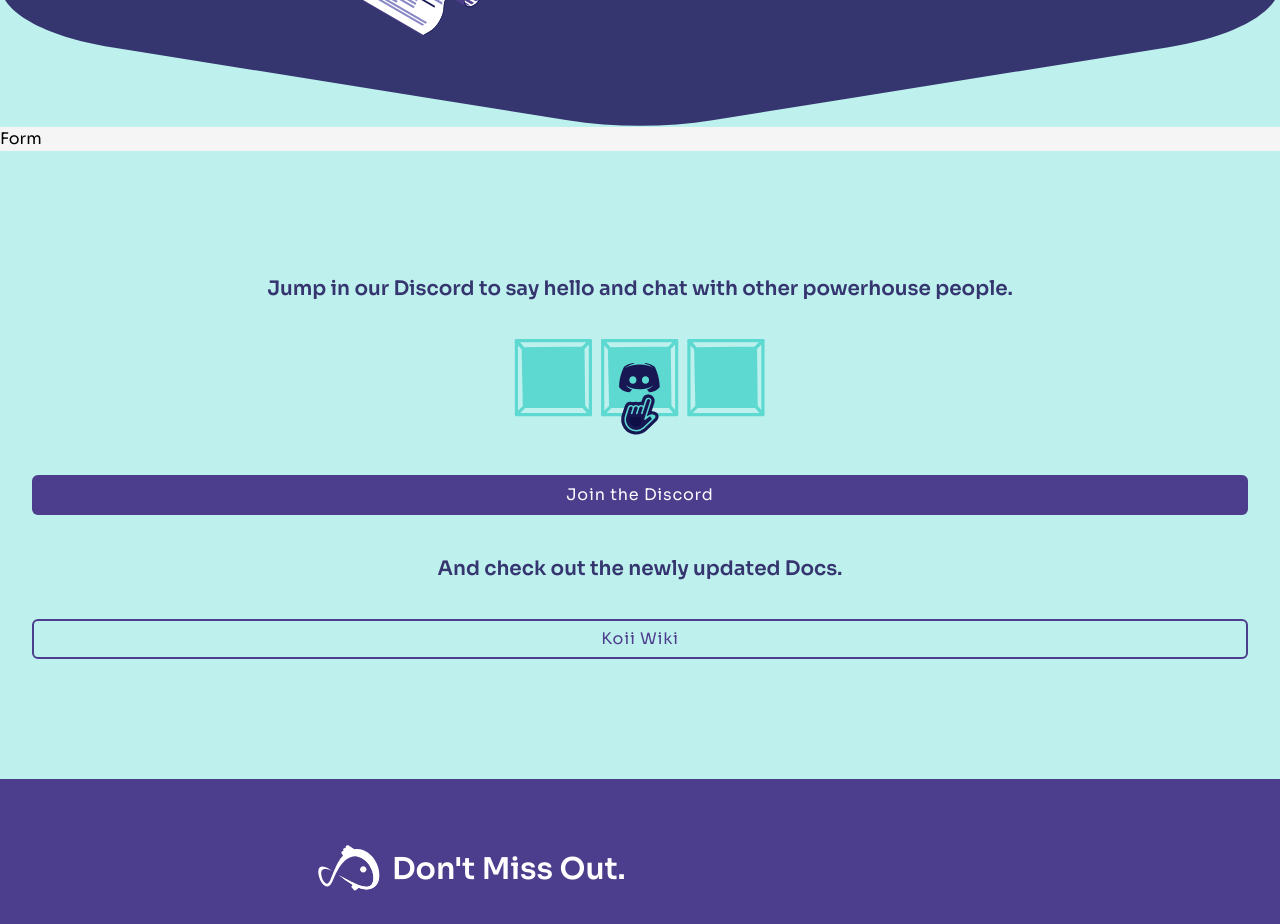
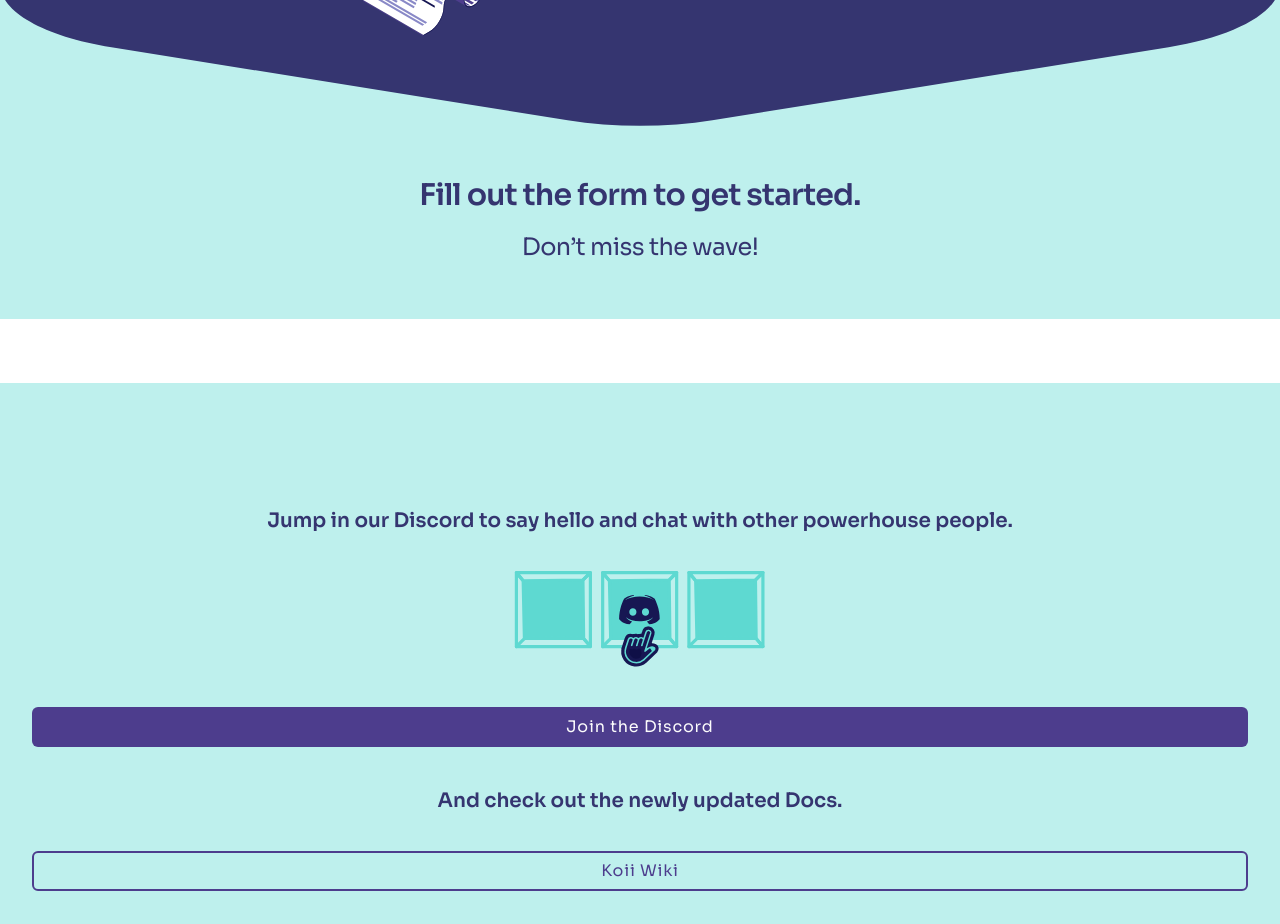
Before and after one commit to koii-network/homepage, a Next.js app: page /founders in a window 1280 px wide. Shown: the part 6760-7684 px from the top of the page. Built offline with nearby package versions, Linux system fonts and the light colour scheme.

Commit message:
fix: form component

```diff
--- a/components/founders/discord-and-docs/index.tsx
+++ b/components/founders/discord-and-docs/index.tsx
@@ -4,7 +4,7 @@ import { getDiscordDocsLinks } from "@/config/links-config";
 
 export const DiscordAndDocs = () => {
   return (
-    <div className="pt-32 pb-[120px] w-full bg-lightmint flex justify-center lg:pb-32 lg:pt-28">
+    <div className="pt-32 pb-[120px] w-full bg-lightmint lg:bg-faux-azure-mist flex justify-center lg:pb-32 lg:pt-28">
       <div className="max-auto w-full px-8 flex flex-col lg:flex-row lg:gap-10 lg:max-w-6xl">
         <div className="w-full lg:max-w-xs lg:flex lg:flex-col lg:items-start">
           <p className="text-koiipurpledark font-sans font-semibold text-xl leading-5 text-center lg:text-start">
--- a/components/founders/form/index.tsx
+++ b/components/founders/form/index.tsx
@@ -1,3 +1,32 @@
+import { HubspotForm } from "@/components/subscribe/hubspot-form";
+import "/styles/about.module.scss";
+
 export const Form = () => {
-  return <div>Form</div>;
+  return (
+    <div
+      className="w-full pt-12 lg:pt-40 bg-lightmint lg:bg-faux-azure-mist"
+      id="founders-form"
+    >
+      <div className="px-8 pb-14">
+        <p className="font-sans text-3xl leading-10 font-semibold text-koiipurpledark text-center tracking-tight">
+          Fill out the form to get started.
+        </p>
+        <p className="pt-4 font-sans text-2xl leading-8 text-koiipurpledark text-center tracking-tight lg:pt-8">
+          Don’t miss the wave!
+        </p>
+      </div>
+      <div className={`bg-white px-8 py-8 w-full lg:max-w-[1092px] lg:mx-auto`}>
+        <HubspotForm
+          formId={"164661e2-bfea-4f7b-9970-3fb1d789a8ca"}
+          wrapperClassNames={
+            "p-1 bg-white border border-solid border-dark-blue rounded-[32px] md:w-[400px] flex flex-row justify-between subscribe-button"
+          }
+          inputClassNames={
+            "outline-none bg-none focus:border-none md:w-[224px]"
+          }
+          inputWrapperClassNames={"ml-4 pt-3"}
+        />
+      </div>
+    </div>
+  );
 };
--- a/components/founders/program-benefits/index.tsx
+++ b/components/founders/program-benefits/index.tsx
@@ -4,7 +4,7 @@ import { Benefit } from "./benefit";
 
 export const ProgramBenefits = () => {
   return (
-    <div className="flex flex-col relative justify-center w-full bg-lightmint bg-benefits-background lg:bg-benefits-background-xl bg-no-repeat bg-[length:100%_100%] bg-center">
+    <div className="flex flex-col relative justify-center w-full bg-lightmint lg:bg-faux-azure-mist bg-benefits-background lg:bg-benefits-background-xl bg-no-repeat bg-[length:100%_100%] bg-center">
       <div
         className={`!px-8 w-full flex-col pb-16 lg:pb-36 flex justify-center align-center z-40`}
       >
```
